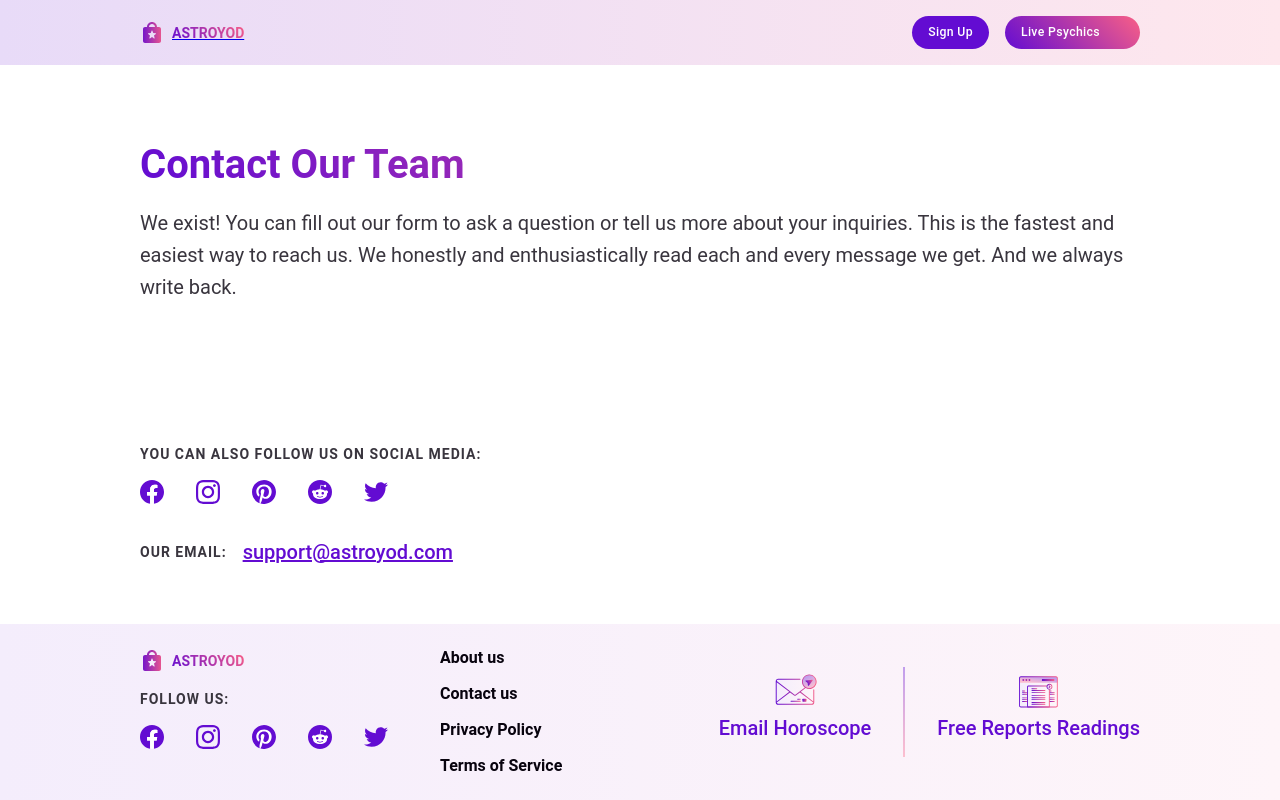
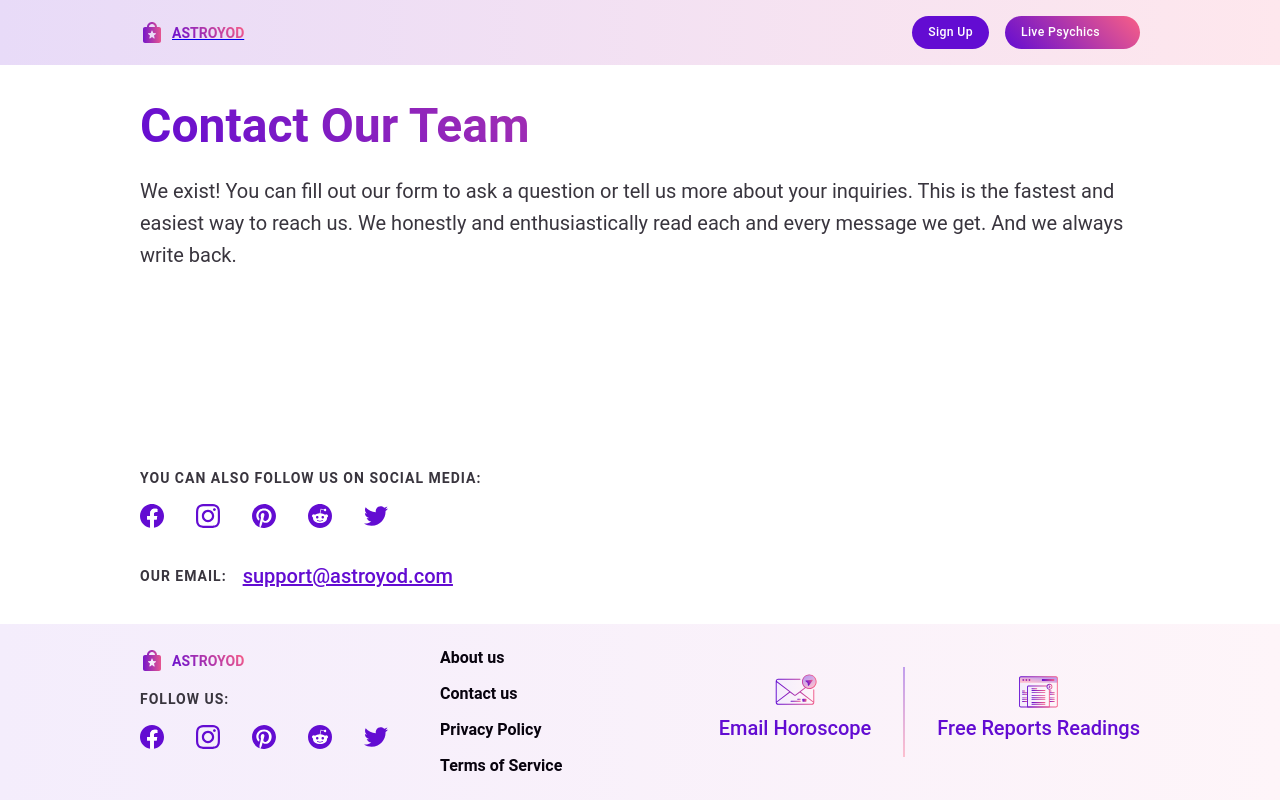
Before and after one commit to VYemalianova/react-sample, a React (Vite) app: page /contact-us in a window 1280 px wide. Built offline with nearby package versions, Linux system fonts and the light colour scheme; some icons are missing.

Commit message:
layout styles

```diff
--- a/src/components/Layout/Layout.module.scss
+++ b/src/components/Layout/Layout.module.scss
@@ -1,3 +1,5 @@
+@use '@styles/mixins.scss' as mixins;
+
 .page-layout {
   height: 100vh;
   display: flex;
@@ -7,4 +9,5 @@
 .page-content {
   flex: 1;
   overflow: auto;
+  @include mixins.text(20px, 400, 32px);
 }
--- a/src/pages/ContactUsPage/ContactUsPage.module.scss
+++ b/src/pages/ContactUsPage/ContactUsPage.module.scss
@@ -1,4 +1,12 @@
 @use '@styles/mixins.scss' as mixins;
+
+.content {
+  min-height: 100%;
+  display: flex;
+  flex-direction: column;
+  justify-content: space-between;
+  gap: 32px;
+}
 
 .social-media-icons {
   display: flex;
--- a/src/pages/ContactUsPage/ContactUsPage.tsx
+++ b/src/pages/ContactUsPage/ContactUsPage.tsx
@@ -4,10 +4,10 @@ const SOCIAL_NETWORK_LIST = ['facebook', 'instagram', 'pinterest', 'reddit', 'tw
 
 const ContactUsPage = () => {
   return (
-    <div className="page-content-wrapper color-gun-powder">
+    <div className={`content-wrapper color-gun-powder ${styles.content}`}>
       <div>
         <h1 className="gradient--text">Contact Our Team</h1>
-        <p className="mb-xl">
+        <p>
           We exist! You can fill out our form to ask a question or tell us more about your
           inquiries. This is the fastest and easiest way to reach us. We honestly and
           enthusiastically read each and every message we get. And we always write back.
@@ -15,7 +15,7 @@ const ContactUsPage = () => {
       </div>
 
       <div>
-        <h4 className="uppercase-title mt-xl">You can also follow us on social media:</h4>
+        <h4 className="uppercase-title">You can also follow us on social media:</h4>
         <div className={styles['social-media-icons']}>
           {SOCIAL_NETWORK_LIST.map((network, index) => (
             <img
--- a/src/pages/HomePage/HomePage.tsx
+++ b/src/pages/HomePage/HomePage.tsx
@@ -1,4 +1,4 @@
 const HomePage = () => {
-  return <div>Home page!</div>;
+  return <div className="content-wrapper">Home page</div>;
 };
 export default HomePage;
--- a/src/styles/global.scss
+++ b/src/styles/global.scss
@@ -4,19 +4,13 @@
 @use './variables' as *;
 @use './mixins.scss' as mixins;
 
-.page-content-wrapper {
-  @include mixins.text(20px, 400, 32px);
-  min-height: 100%;
+.content-wrapper {
   max-width: 1000px;
-  display: flex;
-  flex-direction: column;
-  justify-content: space-evenly;
   margin: 0 auto;
   padding: 32px 0;
-  gap: 52px;
 }
 
-.h1 {
+h1 {
   font-size: 48px !important;
   line-height: 58px !important;
   margin: 0;
```
